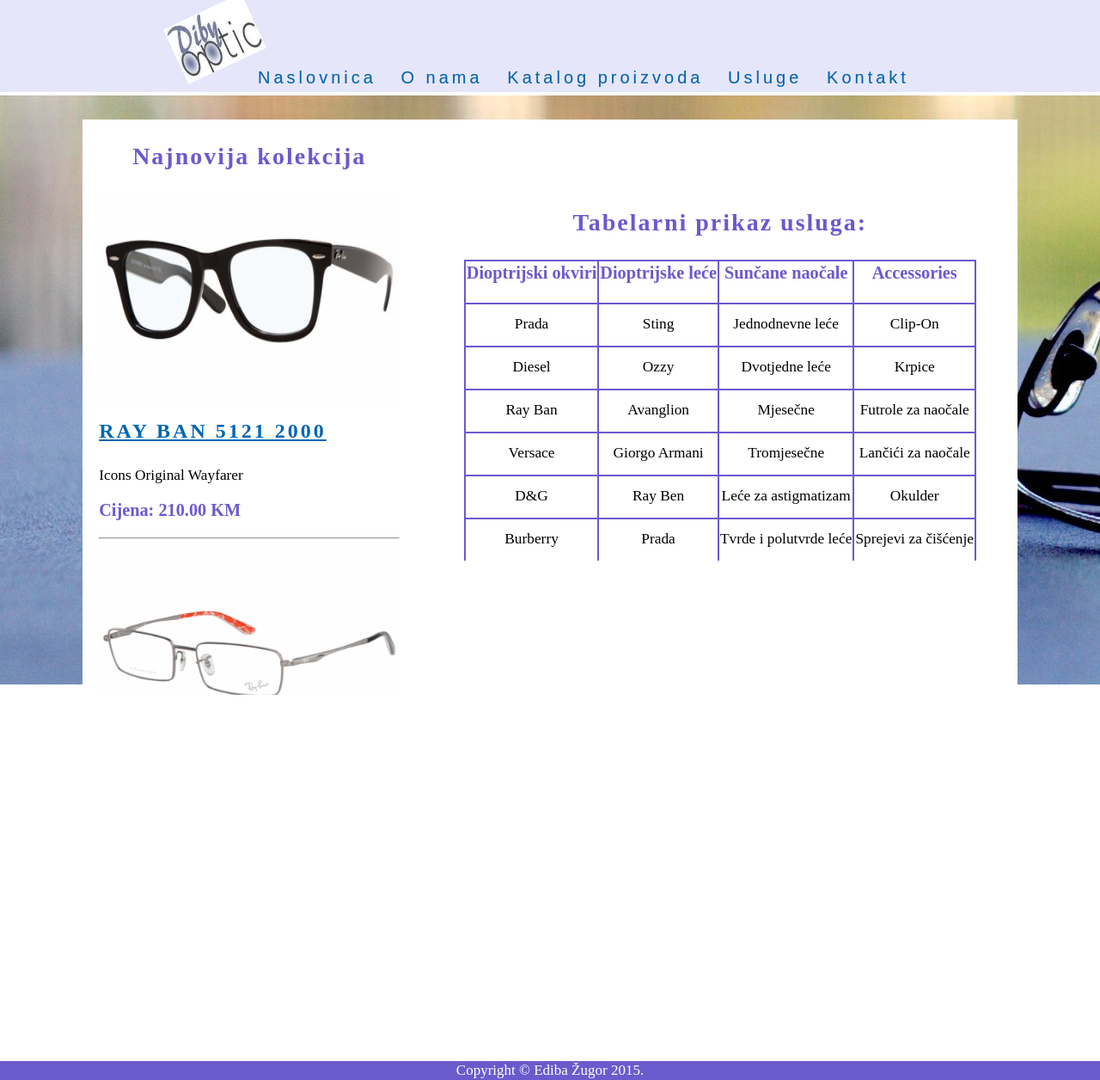
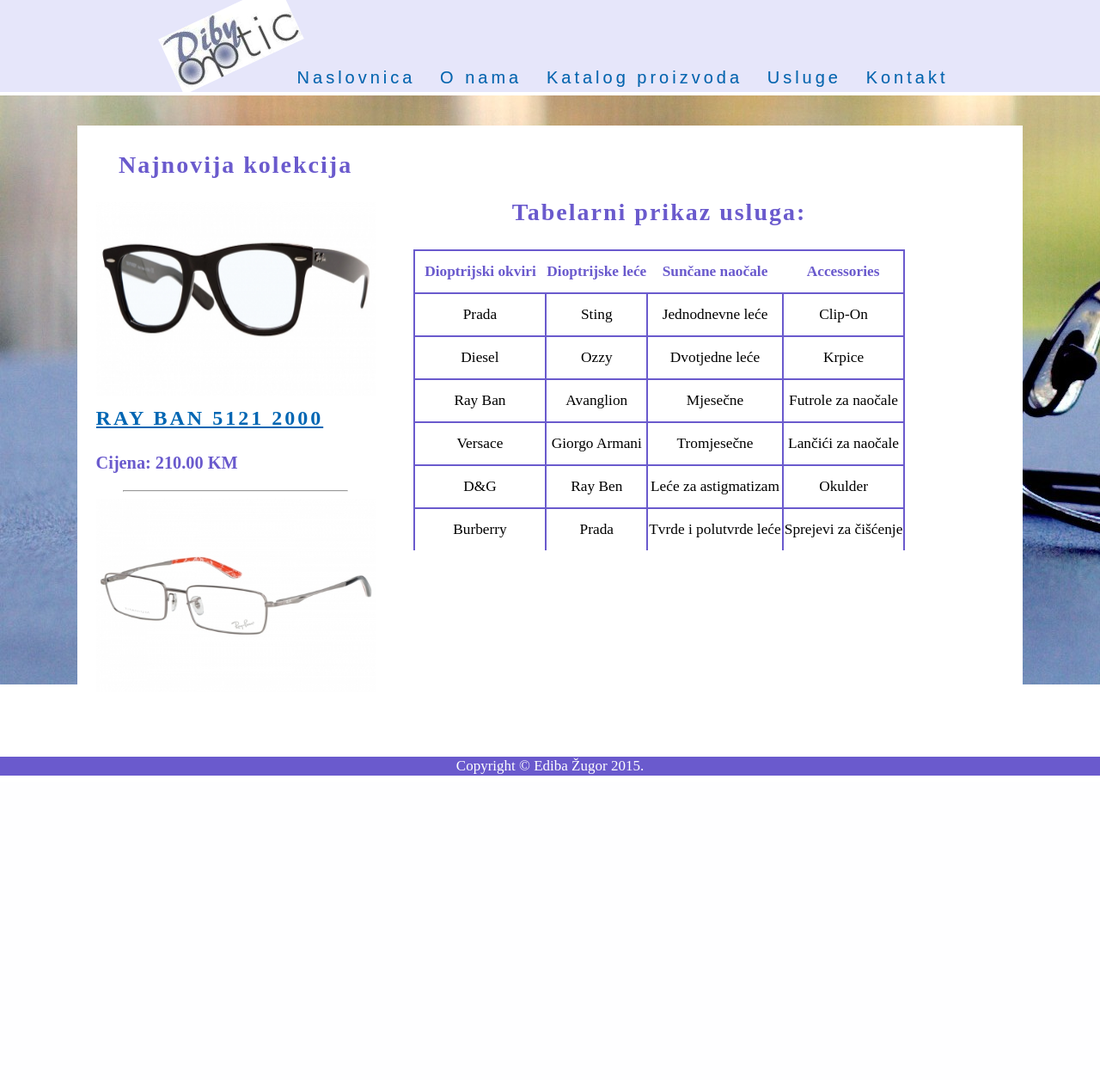
Before and after one commit to WebTehnologijeETF/Optika-Dibi, a PHP site: page /Katalog.html in a window 1280 px wide. Shown: the whole page at 86% size. After the commit the page ends 902 px from the top, so only its background shows below. Run offline with PHP 8.4, Linux system fonts and the light colour scheme.

Commit message:
Katalog.html

```diff
--- a/projekat/Katalog.html
+++ b/projekat/Katalog.html
@@ -13,7 +13,7 @@
 
 <body >
 <header class="izbornik">
-	<img src="logo.jpg" />
+	<img src="logo.jpg" alt="se">
 <a href="Naslovnica.html" >Naslovnica</a>&nbsp;&nbsp;
 <a href="ONama.html">O nama</a>&nbsp;&nbsp;
 
@@ -34,12 +34,12 @@
 	<article >
 <a href="naocale1.jpg" title="RAY BAN 5121 2000">
 
-<img src="naocale1.jpg" alt="RAY BAN 5121 2000" title="RAY BAN 5121 2000"  width="400" height="226" />
+<img src="naocale1.jpg" alt="RAY BAN 5121 2000" title="RAY BAN 5121 2000"  />
 </a>
 
 												<h2><a href="naocale1.jpg" title="RAY BAN 5121 2000">RAY BAN 5121 2000</a></h2>
 
-<p><p>Icons Original Wayfarer</p></p>
+
 			<h3>Cijena: 210.00 KM</h3>
 
 								</article><hr  />
@@ -54,12 +54,12 @@
 
 
 
-<img src="naocale2.jpg" alt="RAY BAN 8677 1073" title="RAY BAN 8677 1073" class="img-responsive" width="400" height="317" />
+<img src="naocale2.jpg" alt="RAY BAN 8677 1073" title="RAY BAN 8677 1073"  />
 </a>
 
 												<h2><a href="naocale2.jpg" title="RAY BAN 8677 1073">RAY BAN 8677 1073</a></h2>
 
-<p><p>Titanium</p></p>
+
 												<div ><h3>Cijena: 230.00 KM</h3></div>
 
 
@@ -71,7 +71,7 @@
 
 
 
-<img src="naocale3.jpg" alt="PRADA VPS 03B 2AZ" title="PRADA VPS 03B 2AZ" class="img-responsive" width="400" height="173" />
+<img src="naocale3.jpg" alt="PRADA VPS 03B 2AZ" title="PRADA VPS 03B 2AZ"  />
 </a>
 
 												<h2><a href="naocale3.jpg" title="PRADA VPS 03B 2AZ">PRADA VPS 03B 2AZ</a></h2>
@@ -91,7 +91,7 @@
 
 
 
-<img src="naocale4.jpg" alt="PRADA 55B 1BO" title="PRADA 55B 1BO" class="img-responsive" width="400" height="125" />
+<img src="naocale4.jpg" alt="PRADA 55B 1BO" title="PRADA 55B 1BO" />
 </a>
 
 
@@ -109,7 +109,7 @@
 
 
 
-<img src="naocale5.jpg" alt="PERSOL 2975 926" title="PERSOL 2975 926" class="img-responsive" width="400" height="134" />
+<img src="naocale5.jpg" alt="PERSOL 2975 926" title="PERSOL 2975 926" />
 </a>
 
 
@@ -128,12 +128,12 @@
 <div class="scroll">
 
 <table>
-<tr><td><h3>Dioptrijski okviri</h3></td><td><h3>Dioptrijske leće</h3></td><td><h3>Sunčane naočale</h3></td><td><h3>Accessories</h3></td></tr>
+<tr><th>Dioptrijski okviri</th><th>Dioptrijske leće</th><th>Sunčane naočale</th><th>Accessories</th></tr>
 <tr><td>Prada</td><td>Sting</td><td>Jednodnevne leće</td><td>Clip-On</td></tr>
 <tr><td>Diesel</td><td>Ozzy</td><td>Dvotjedne leće</td><td>Krpice</td></tr>
 <tr><td>Ray Ban</td><td>Avanglion</td><td>Mjesečne</td><td>Futrole za naočale</td></tr>
 <tr><td>Versace</td><td>Giorgo Armani</td><td>Tromjesečne</td><td>Lančići za naočale</td></tr>
-<tr><td>D&G</td><td>Ray Ben</td><td>Leće za astigmatizam</td><td>Okulder</td></tr>
+<tr><td>D&amp;G</td><td>Ray Ben</td><td>Leće za astigmatizam</td><td>Okulder</td></tr>
 <tr><td>Burberry</td><td>Prada</td><td>Tvrde i polutvrde leće</td><td>Sprejevi za čišćenje</td></tr>
 <tr><td>Vogue</td><td>Versace</td><td>Leće u boji </td></tr>
 <tr><td>Persol</td><td>Burberry</td><td>Umjetne suze</td></tr>
--- a/projekat/style.css
+++ b/projekat/style.css
@@ -16,23 +16,25 @@ header.izbornik {
 	color: SlateBlue;
 	text-shadow: 0 0 0.5px rgba(58,57,57,0.25);
     background-color: lavender;
-	height :120px;
+
 	position:relative;
 	top:-10px;
+	width:100%;
 
 }
 .header_underline{
 background-color: white;
 height: 4px;
-width: 100%;
 position:relative;
-margin-top: 0.8in;;
+margin-top: 0.8in;
+width:100%;
 }
 header>a{
 	position:relative;
 	top:80px;
 	text-decoration: none;
 	color: #0066b3;
+	width:100%;
 }
 
 a {
@@ -43,7 +45,7 @@ header>a:hover {
 	color: SlateBlue;
 	background-color: white;
 	padding:10px;
-
+	width:100%;
 }
 
 a:hover {
@@ -85,10 +87,10 @@ h2{
 	font-weight:bold;
 }
 .dodatna {
-margin-left: 0.2in;
-margin-right: 0.2in;
-margin-top: 0.2in;
-margin-bottom: 0.5in;
+margin-left: 2%;
+margin-right: 2%;
+margin-top: 2%;
+margin-bottom: 4%;
 }
 strong,label {
 	color:SlateBlue;
@@ -96,9 +98,9 @@ strong,label {
   line-height: 1.3em;
 }
 .podloga{
-margin-left: 1in;
-margin-right: 1in;
-margin-top: 0.2in;
+margin-left: 7%;
+margin-right: 7%;
+margin-top: 2%;
 background:white;
 
 }
@@ -108,43 +110,49 @@ li{
 spam{
 	color:black;
 }
-h3{
+h3,th{
 color:SlateBlue;
 }
 
 .lijeviKontakt{
-margin-left: 0.2in;
-margin-right: 0.2in;
-margin-top: 0.2in;
-margin-bottom: 0.5in;
+margin-left: 2%;
+margin-top: 2%;
+margin-bottom: 4%;
+margin-right: 2%;
 float:left;
 
 }
 p{
 clear:both;
+text-align:center;
+
 }
 img {
- width:350px;
- height:250px;
+ width:325px;
+ height:225px;
 }
 .desniKontakt{
-margin-left: 0.2in;
-margin-right: 0.5in;
-margin-top: 1in;
-margin-bottom: 0.5in;
+margin-left: 2%;
+margin-right: 2%;
+margin-top: 7%;
+margin-bottom: 4%;
 
-float:right;
+float:left;
+}
+hr{
+width:80%;
 }
 
 input {
 font-size: 13pt;
   line-height: 1.5em;
-font-weight: 250;
     letter-spacing: 3px;
 }
 
 table {
     border-collapse: collapse;
+    width: 100%;
+
 }
 
 table, tr, td {
@@ -152,9 +160,6 @@ table, tr, td {
 	 border: 2px solid SlateBlue;
 }
 
-table {
-    width: 100%;
-}
 
 tr {
     height: 50px;
@@ -173,15 +178,15 @@ td{
  overflow:auto;
 }
 
-span > ul{
+.lista1{
     list-style: square inside url("slikica.png");
 
 }
 header > img{
- width:100px;
- height:70px;
+ width:12%;
+ height:7%;
  margin-top: 20px;
- margin-left:200px;
+ margin-left:15%;
  float :left;
  transform: rotate(-25deg);
 }
@@ -190,7 +195,12 @@ footer#Copy{
     position: relative;
     background-color: SlateBlue;
     text-align: center;
-    top:360px;
+
     color: white;
     font-size:17px;
 }
+
+textarea {
+width: 250px;
+height: 110px;
+}
```
Also changed, not shown: projekat/Kontakt.html (+28 -27 lines), projekat/Naslovnica.html (+27 -20 lines), projekat/ONama.html (+18 -19 lines), projekat/Usluge.html (+16 -16 lines).
